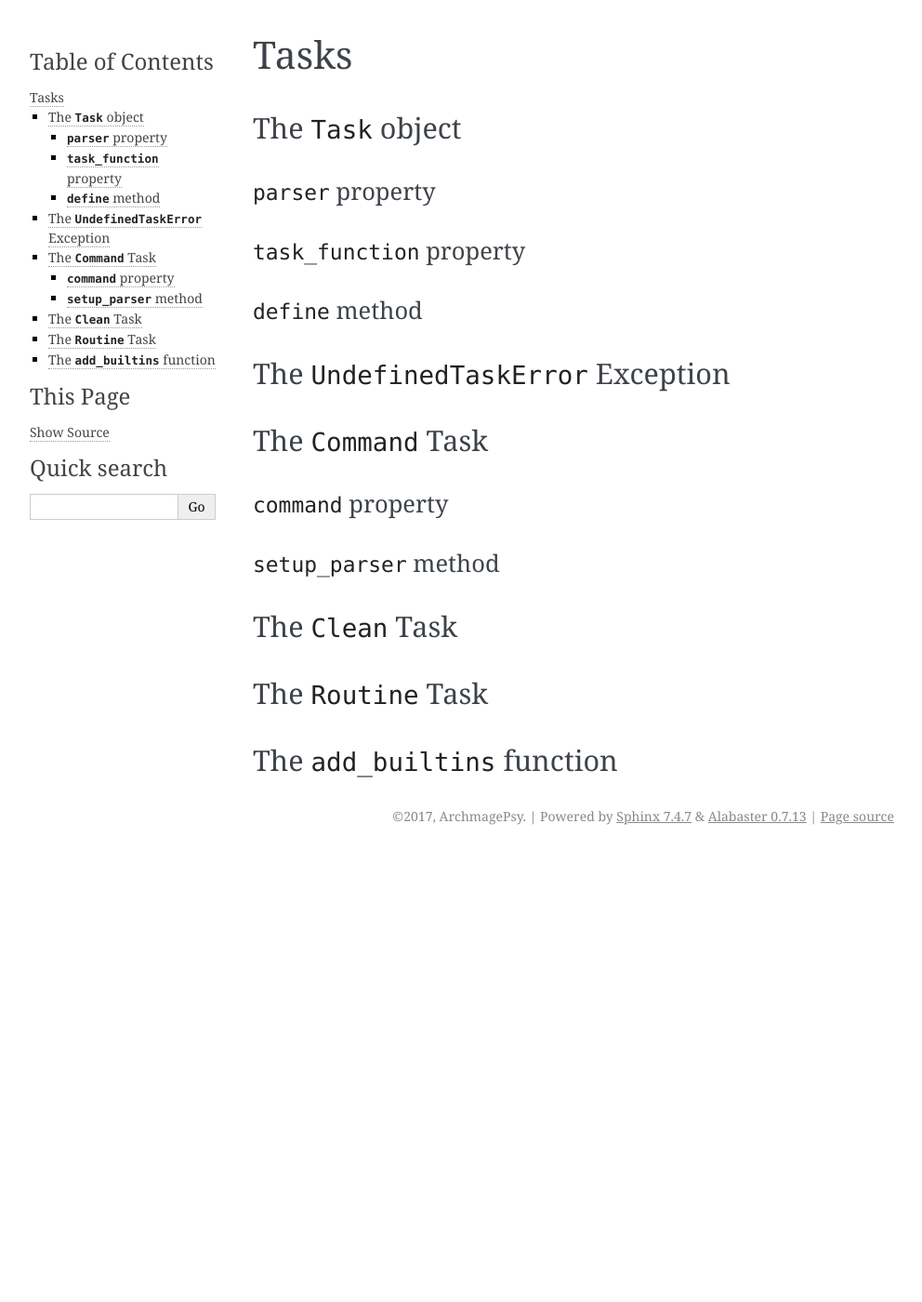
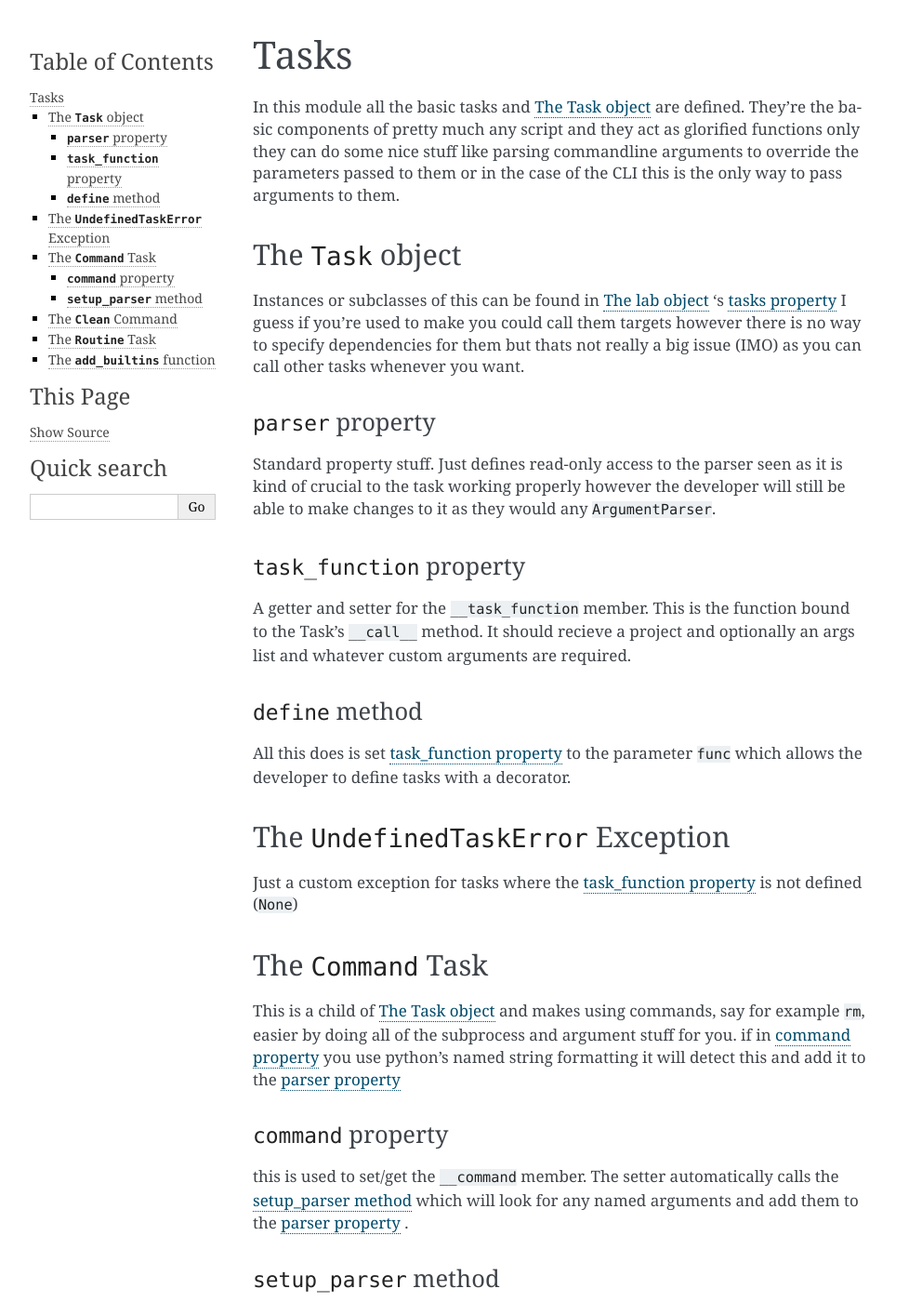
Before and after one commit to ArchmagePsy/lab, a Sphinx documentation site: the page built from docs/source/Tasks.rst, in a window 1280 px wide and 1400 px high. Shown: the whole window at 93% size, without its empty margins (148-1140 px from the left). Built offline with Sphinx 7.4.7, drawn with Linux system fonts in a browser that asks for light colours; some of the changed text lies outside the part shown.

Commit message:
finished basic documentation, all thats left is usages

```diff
--- a/docs/source/Tasks.rst
+++ b/docs/source/Tasks.rst
@@ -1,58 +1,96 @@
 *****
 Tasks
 *****
+In this module all the basic tasks and :ref:`task-obj` are defined.
+They're the basic components of pretty much any script and they act
+as glorified functions only they can do some nice stuff
+like parsing commandline arguments to override the parameters passed to them or
+in the case of the CLI this is the only way to pass arguments to them.
 
 .. _task-obj:
 
 The ``Task`` object
 ###################
+Instances or subclasses of this can be found in :ref:`lab-obj` 's :ref:`tasks-prop`
+I guess if you're used to make you could call them targets  however there is no way
+to specify dependencies for them but thats not really a big issue (IMO)
+as you can call other tasks whenever you want.
 
 .. _parser-prop:
 
 ``parser`` property
 ********************
+Standard property stuff. Just defines read-only access to the parser seen as
+it is kind of crucial to the task working properly however the developer will still
+be able to make changes to it as they would any ``ArgumentParser``.
 
 .. _task-function-prop:
 
 ``task_function`` property
 **************************
+A getter and setter for the ``__task_function`` member. This is the
+function bound to the Task's ``__call__`` method. It should recieve a project and
+optionally an args list and whatever custom arguments are required.
 
 .. _define-meth:
 
 ``define`` method
 *****************
+All this does is set :ref:`task-function-prop` to the parameter ``func``
+which allows the developer to define tasks with a decorator.
 
 .. _undefined-task-error-ex:
 
 The ``UndefinedTaskError`` Exception
 ####################################
+Just a custom exception for tasks where the :ref:`task-function-prop` is not defined
+(``None``)
 
 .. _command-task:
 
 The ``Command`` Task
 ######################
+This is a child of :ref:`task-obj` and makes using commands, say for example ``rm``,
+easier by doing all of the subprocess and argument stuff for you. if in :ref:`command-prop`
+you use python's named string formatting it will detect this and add it to the :ref:`parser-prop`
 
 .. _command-prop:
 
 ``command`` property
 ********************
+this is used to set/get the ``__command`` member. The setter automatically calls
+the :ref:`setup-parser-meth` which will look for any named arguments and add them
+to the :ref:`parser-prop` .
 
 .. _setup-parser-meth:
 
 ``setup_parser`` method
 ***********************
+This method is called whenever the :ref:`command-prop` is updated and it sets up
+the :ref:`parser-prop` (duh) currently its kinda messy and in the future I hope to
+optimize it but at least for now it works.
 
-.. _clean-task:
+.. _clean-cmd:
 
-The ``Clean`` Task
-##################
+The ``Clean`` Command
+#####################
+Currently I only have one predefined task, the Clean Command, give it a directory
+and it'll remove everything in it. At the moment it just uses a wildcard but I'm
+planning on making it selective/incremental in some way I.e removes all of
+the objects whose corresponding sources have been removed.
 
 .. _routine-task:
 
 The ``Routine`` Task
 ####################
+I initially made this before I had figured out the entire argparse thing but decided
+to keep it as developers might want to use it. It just functions as a Task that
+takes no input other than the ``project``.
 
 .. _add-builtins-func:
 
 The ``add_builtins`` function
 #############################
+This is called in the initializer of :ref:`lab-obj` it just adds all the basic tasks
+defined here (only :ref:`clean-cmd` is currently added) but alas In the future
+when I've added more tasks/commands it will be more useful.
```
Also changed, not shown: docs/source/Lab.rst (+6 -6 lines).
